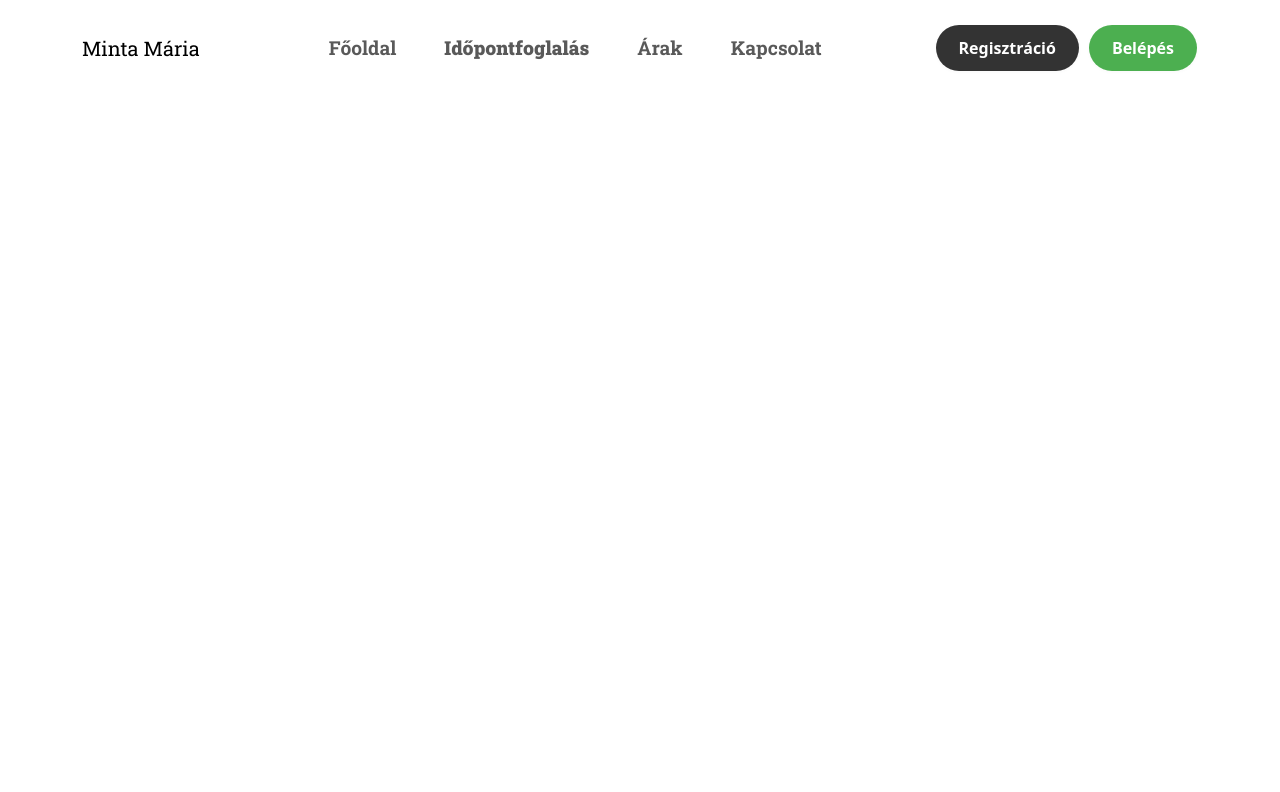
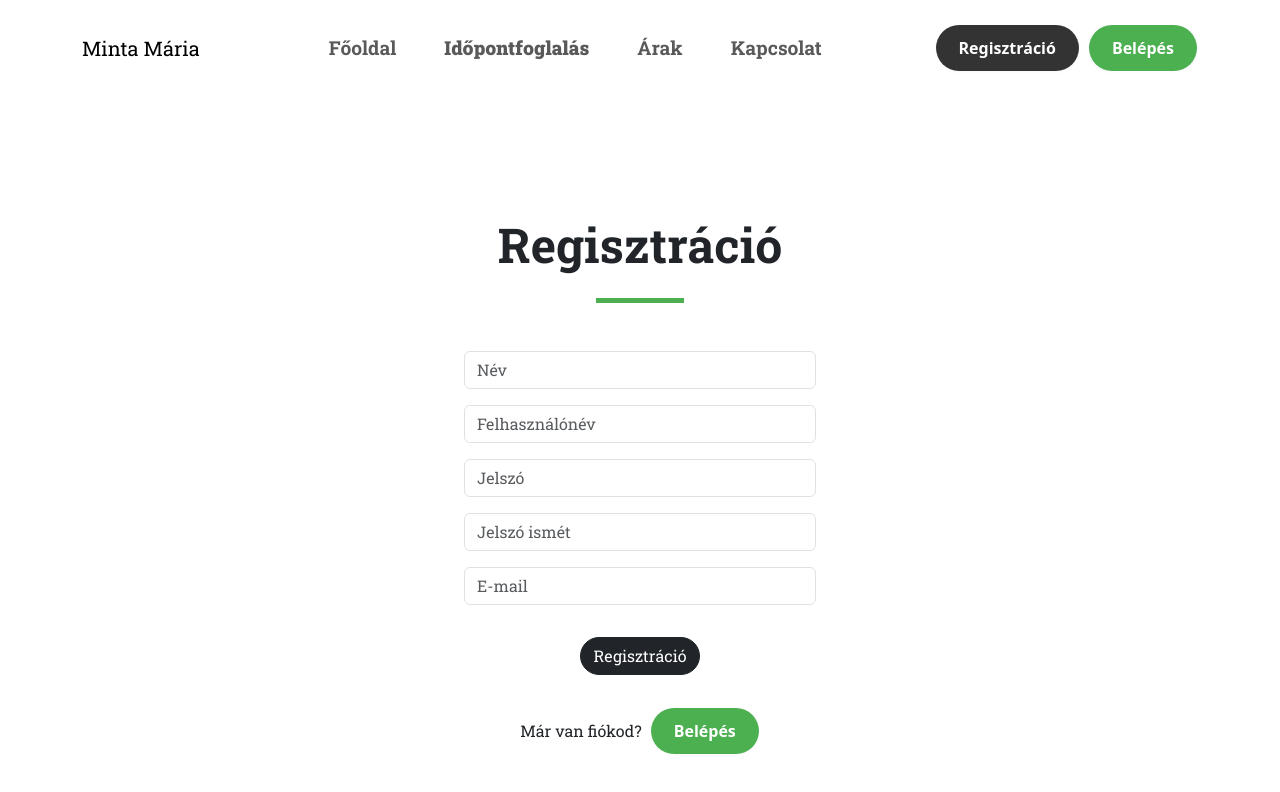
Before and after one commit to KovImi/Projektmunka-2, a Vue app: page /register in a window 1280 px wide. Shown: the top 792 px of the page. Built offline with nearby package versions, Linux system fonts and the light colour scheme.

Commit message:
Login és Register oldal létrehozva

```diff
--- a/src/router/index.js
+++ b/src/router/index.js
@@ -4,6 +4,7 @@ import AboutView from '../views/AboutView.vue';
 import PricesView from '../views/PricesView.vue';
 import ContactView from '../views/ContactView.vue';
 import LoginView from '../views/LoginView.vue';
+import RegisterView from '../views/RegisterView.vue';
 
 const routes = [
   { path: '/', name: 'Home', component: HomeView },
@@ -11,6 +12,7 @@ const routes = [
   {path: '/pricing', name: 'Pricing', component: PricesView},
   {path: '/contact', name: 'Contact', component: ContactView},
   {path: '/login', name: 'Login', component: LoginView},
+  {path: '/register', name: 'Register', component: RegisterView},
 ];
 
 const router = createRouter({
--- a/src/views/HomeView.vue
+++ b/src/views/HomeView.vue
@@ -6,8 +6,8 @@
         Szia! Minta Mária vagyok, 20 éve segítek diákoknak a tananyag megértésében. Ha
         vizsgára készülsz, vagy csak szeretnéd jobban átlátni a tananyagot, szívesen segítek.
       </p>
-      <Button href="#" buttonClass="login-btn" class="btn-lg text-white my-4 px-5 py-4 fw-bold  fs-4">Foglalj időpontot most!</Button>
-      <p class="mt-3 text-center">
+      <Button href="#" buttonClass="login-btn" class="btn-lg text-white my-4 px-5 py-4 fw-bold fs-4">Foglalj időpontot most!</Button>
+      <p class="mt-3 text-center lead">
         vagy nézd meg a bemutatkozó oldalamat <router-link to="/about"><strong>itt</strong></router-link>.
       </p>
     </div>
--- a/src/views/LoginView.vue
+++ b/src/views/LoginView.vue
@@ -1,8 +1,12 @@
 <template>
-  <div class="container d-flex justify-content-center align-items-center" style="height: 100vh;">
-    <div class="p-4" style="max-width: 400px; width: 100%;">
-      <h2 class="text-center mb-4">Belépés</h2>
-      <form @submit.prevent="handleSubmit">
+  <div class="container d-flex justify-content-center align-items-center mt-5 vh-50">
+    <div class="p-4 mt-5" style="max-width: 400px; width: 50%;">
+      <h1 class="text-center fw-bold">Belépés</h1>
+
+
+      <hr class="w-25 mx-auto border-5 opacity-100 mt-4 login-border-small">
+
+      <form class="mt-5" @submit.prevent="handleSubmit">
         <div class="mb-3">
           <input
             v-model="username"
@@ -29,9 +33,9 @@
         </div>
         <div v-if="loginError" class="alert alert-danger mt-3">{{ loginError }}</div>
       </form>
-      <div class="text-center mt-3">
+      <div class="text-center mt-5">
         <span>Még nincs fiókod?</span>
-        <Button to="/register" buttonClass="register-btn" class="ms-2">Regisztráció</Button>
+        <Button to="/register" buttonClass="register-btn" class="ms-2 mt-2">Regisztráció</Button>
       </div>
     </div>
   </div>
@@ -99,4 +103,8 @@ a {
 a:hover {
   color: #000;
 }
+.login-border-small {
+  color: #4CAF50;
+}
+
 </style>
--- /dev/null
+++ b/src/views/RegisterView.vue
@@ -0,0 +1,137 @@
+<template>
+  <div class="container d-flex justify-content-center align-items-center mt-5 vh-50">
+    <div class="p-4 mt-5 register-form">
+      <h1 class="text-center fw-bold">Regisztráció</h1>
+      <hr class="w-25 mx-auto border-5 opacity-100 mt-4 login-border-small">
+
+      <form class="mt-5" @submit.prevent="handleSubmit">
+        <div class="mb-3">
+          <input
+            v-model="name"
+            type="text"
+            id="name"
+            class="form-control"
+            placeholder="Név"
+          />
+        </div>
+
+        <div class="mb-3">
+          <input
+            v-model="username"
+            type="text"
+            id="username"
+            class="form-control"
+            placeholder="Felhasználónév"
+          />
+        </div>
+
+        <div class="mb-3">
+          <input
+            v-model="password"
+            type="password"
+            id="password"
+            class="form-control"
+            placeholder="Jelszó"
+          />
+        </div>
+
+        <div class="mb-3">
+          <input
+            v-model="confirmPassword"
+            type="password"
+            id="confirmPassword"
+            class="form-control"
+            placeholder="Jelszó ismét"
+          />
+        </div>
+
+        <div class="mb-3">
+          <input
+            v-model="email"
+            type="email"
+            id="email"
+            class="form-control"
+            placeholder="E-mail"
+          />
+        </div>
+
+        <div class="d-flex justify-content-center">
+          <button type="submit" class="btn btn-dark mt-3 rounded-pill">Regisztráció</button>
+        </div>
+        <div v-if="registrationError" class="alert alert-danger mt-3">{{ registrationError }}</div>
+      </form>
+      <div class="text-center mt-4">
+        <span>Már van fiókod?</span>
+        <Button to="/login" buttonClass="login-btn" class="ms-2 mt-2">Belépés</Button>
+      </div>
+    </div>
+  </div>
+</template>
+
+<script>
+import Button from '@/components/Button.vue';
+
+export default {
+  components: {
+    Button,
+  },
+  data() {
+    return {
+      name: '',
+      username: '',
+      password: '',
+      confirmPassword: '',
+      email: '',
+      registrationError: ''
+    };
+  },
+  methods: {
+    handleSubmit() {
+
+      if (this.password !== this.confirmPassword) {
+        this.registrationError = 'A jelszavak nem egyeznek!';
+        return;
+      }
+
+      this.$router.push('/login');
+    },
+  },
+};
+</script>
+
+<style scoped>
+h2 {
+  font-weight: bold;
+}
+
+.card {
+  border-radius: 8px;
+}
+
+.btn-success {
+  background-color: #4CAF50;
+  border-color: #4CAF50;
+}
+
+.btn-outline-dark {
+  color: #333;
+  border-color: #333;
+}
+
+a {
+  text-decoration: none;
+  color: #6c757d;
+}
+
+a:hover {
+  color: #000;
+}
+
+.login-border-small {
+  color: #4CAF50;
+}
+.register-form {
+  width: 50%;
+  max-width: 400px;
+}
+</style>
```
